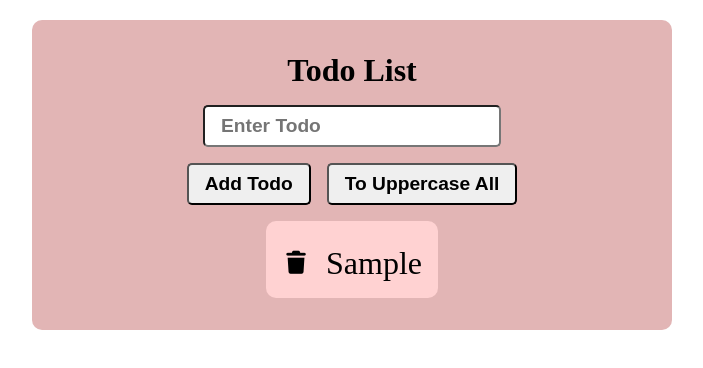
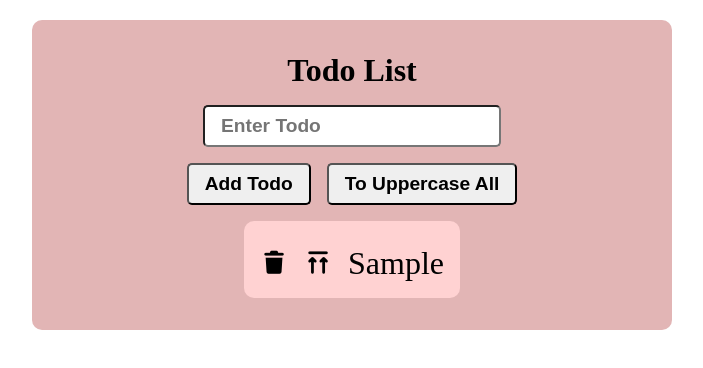
Before and after one commit to sanjeevkoshti/React-Learning, a React (Vite) app: page / in a window 1280 px wide. Both pictures are taken after typing "Sample" into the empty fields and a click on the button "Add Todo". Shown: the top 368 px of the page, without its empty margins (288-991 px from the left). Built offline with nearby package versions, Linux system fonts and the light colour scheme.

Commit message:
add single uppercase button  to Todo List

```diff
--- a/src/states/TodoList.jsx
+++ b/src/states/TodoList.jsx
@@ -18,6 +18,14 @@ export default function TodoList(){
             )
         );
     }
+    const toUpperOne=(index)=>{
+        setTodos(
+            todos.map(
+                (todo, idx) =>
+                    idx==index?todo.toUpperCase():todo
+            )
+        );
+    }
     return(
         <div style={styles}>
             <h1>Todo List</h1>
@@ -30,6 +38,7 @@ export default function TodoList(){
                 {todos.map((todo, index)=>(
                     <li style={liStyle} key={index}>
                         <button onClick={()=>deleteTodo(index)} style={deleteBtnStyle}><i className="fa-solid fa-trash"></i></button>
+                        <button onClick={()=>toUpperOne(index)} style={deleteBtnStyle}><i className="fa-solid fa-arrows-up-to-line"></i></button>
                         <span>{todo}</span>
                     </li>
                 ))}
```
